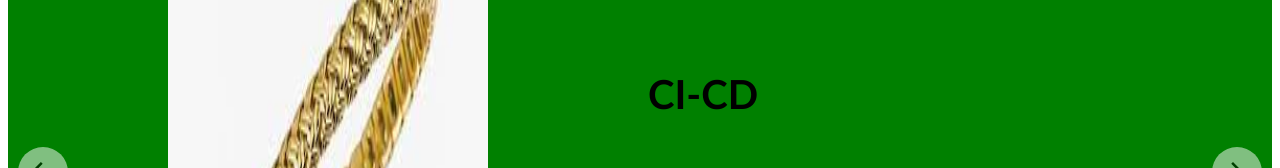
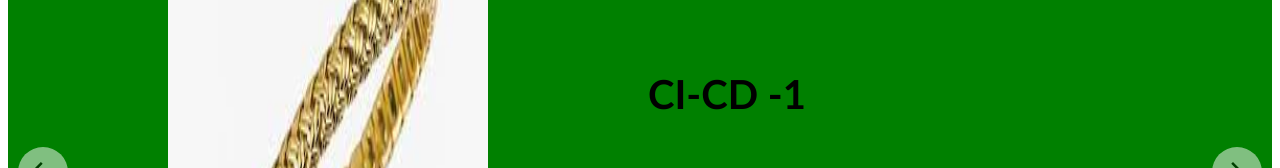
Before and after one commit to akhilgit19/Gold_Site_Ecommerce-1, a React (Create React App) app: page / in a window 1280 px wide. Shown: the part 336-504 px from the top of the page. Built offline with nearby package versions, Linux system fonts and the light colour scheme; a web font is replaced by a local one.

Commit message:
Update data.js

```diff
--- a/src/data.js
+++ b/src/data.js
@@ -2,7 +2,7 @@ export const sliderItems = [
   {
     id: "1",
     img: "assets/braclet/main.jfif",
-    title: "CI-CD",
+    title: "CI-CD -1",
     desc: "This is now in new commit",
     bg: "green",
   },
```
